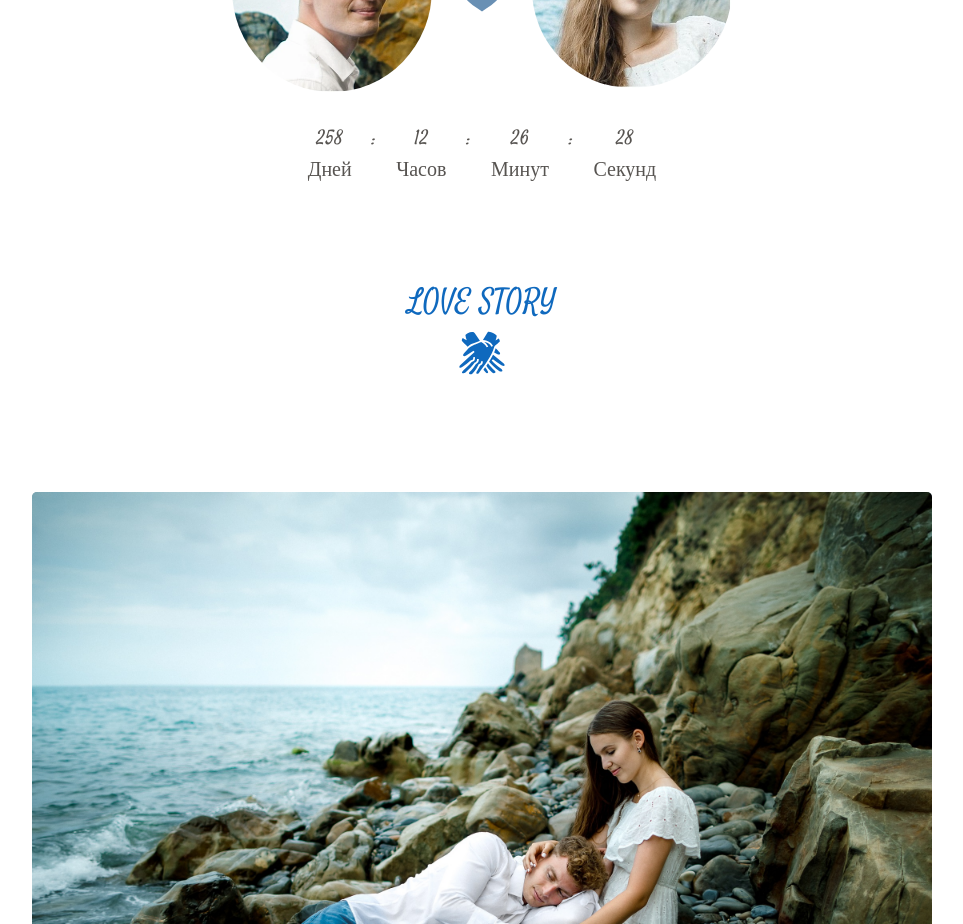
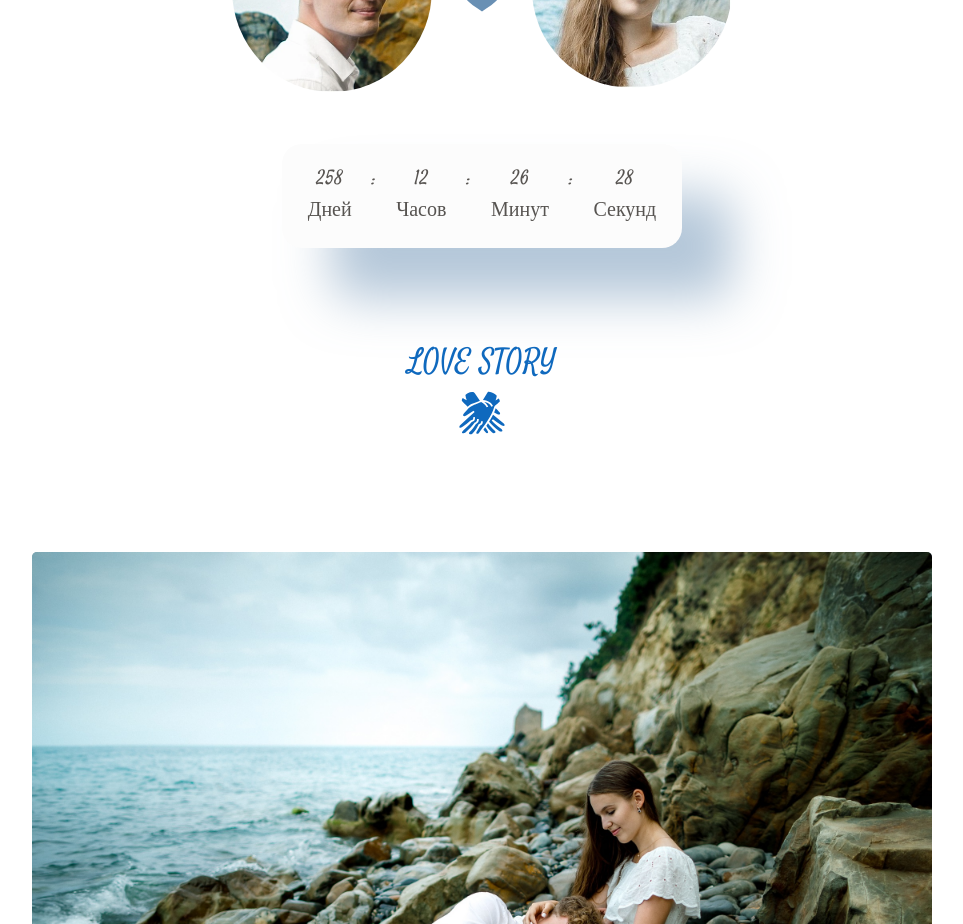
Before and after one commit to dicreate/wedding_invitation, a React (Vite) app: page / in a window 1280 px wide. Shown: the part 1500-2424 px from the top of the page, without its empty margins (158-1121 px from the left). Built offline with nearby package versions, Linux system fonts and the light colour scheme.

Commit message:
feat: style timer

```diff
--- a/src/components/Timer/index.module.scss
+++ b/src/components/Timer/index.module.scss
@@ -1,5 +1,19 @@
+.container {
+   display: flex;
+   justify-content: center;
+   margin-top: 20px;
+
+}
+
 .timer {
+
+   background-color: rgb(252, 252, 252);
    display: flex;
    justify-content: center;
    gap: 20px;
+   max-width: 400px;
+   border-radius: 20px;
+   padding: 20px 0;
+   box-shadow: 50px 50px 50px rgba(105, 144, 180,0.5);
+   width: 100%;
 }
--- a/src/components/Timer/index.tsx
+++ b/src/components/Timer/index.tsx
@@ -44,22 +44,22 @@ const Timer = () => {
          <div className={style.timer}>
             <div>
                <p>{timerDays}</p>
-               <p><small>Дней</small></p>
+               <p>Дней</p>
             </div>
             <span>:</span>
             <div>
                <p>{timerHours}</p>
-               <p><small>Часов</small></p>
+               <p>Часов</p>
             </div>
             <span>:</span>
             <div>
                <p>{timerMinutes}</p>
-               <p><small>Минут</small></p>
+               <p>Минут</p>
             </div>
             <span>:</span>
             <div>
                <p>{timerSeconds}</p>
-               <p><small>Секунд</small></p>
+               <p>Секунд</p>
             </div>
          </div>
       </div>
```
